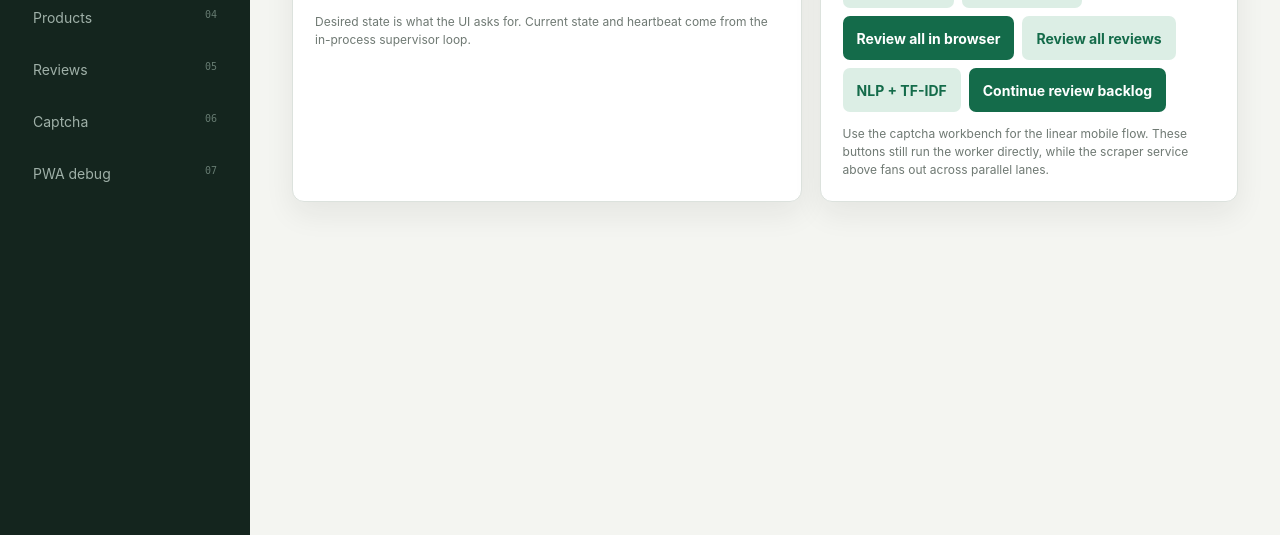
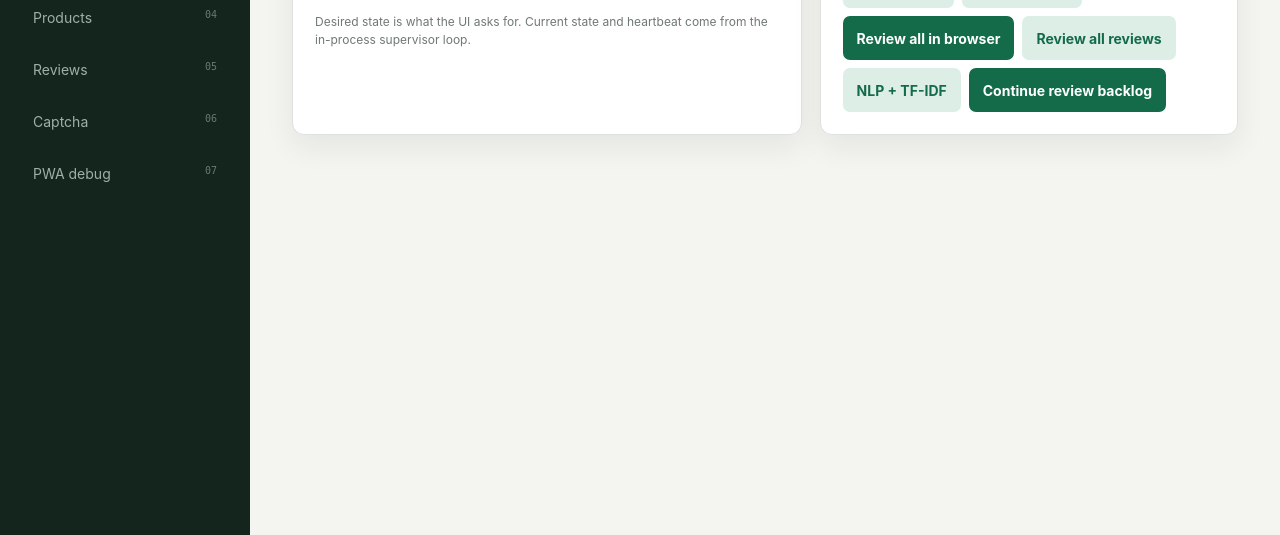
Before and after one commit to AndyStan112/project_dm, a FastAPI app: page /workers in a window 1280 px wide. Shown: the part 265-800 px from the top of the page. Run offline with FastAPI, Linux system fonts and the light colour scheme.

Commit message:
cleaned workers

```diff
--- a/src/project_dm/web/templates/workers.html
+++ b/src/project_dm/web/templates/workers.html
@@ -130,7 +130,6 @@
       <form method="post" action="/workers/nlp/run"><button class="button secondary">NLP + TF-IDF</button></form>
       <form method="post" action="/workers/reviews/queue-missing"><button class="button">Continue review backlog</button></form>
     </div>
-    <p class="hint">Use the captcha workbench for the linear mobile flow. These buttons still run the worker directly, while the scraper service above fans out across {{ scraper_lane_count }} parallel lanes.</p>
   </article>
 </section>
 {% endblock %}
```
